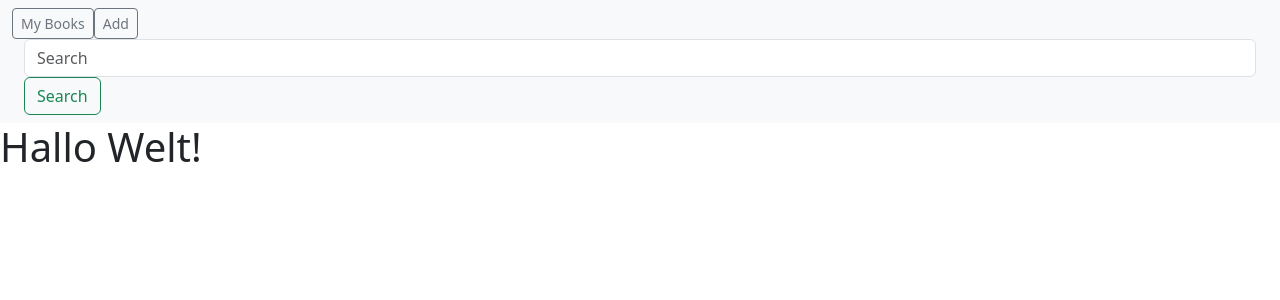
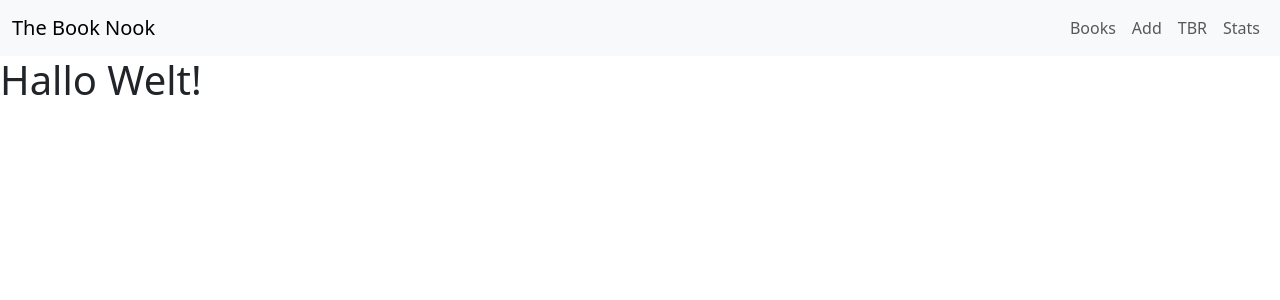
Before and after one commit to programmingperry/personal_library_project, a PHP site: page / in a window 1280 px wide. Shown: the top 300 px of the page. Run offline with PHP 8.4, Linux system fonts and the light colour scheme.

Commit message:
create navigation content and layout

```diff
--- a/inc/nav.php
+++ b/inc/nav.php
@@ -1,12 +1,26 @@
-<nav class="navbar bg-body-tertiary">
-  <form class="container-fluid justify-content-start">
-    <button class="btn btn-sm btn-outline-secondary" type="button">My Books</button>
-    <button class="btn btn-sm btn-outline-secondary" type="button">Add</button>
-    <div class="container-fluid">
-    <form class="d-flex" role="search">
-      <input class="form-control me-2" type="search" placeholder="Search" aria-label="Search"/>
-      <button class="btn btn-outline-success" type="submit">Search</button>
-    </form>
+<nav class="navbar navbar-expand-lg navbar-light bg-light">
+  <div class="container-fluid">
+    <a class="navbar-brand" href="#">The Book Nook</a>
+
+    <button class="navbar-toggler" type="button" data-bs-toggle="collapse" data-bs-target="#navbarNav">
+      <span class="navbar-toggler-icon"></span>
+    </button>
+
+    <div class="collapse navbar-collapse justify-content-end" id="navbarNav">
+      <ul class="navbar-nav">
+        <li class="nav-item">
+          <a class="nav-link" href="#">Books</a>
+        </li>
+        <li class="nav-item">
+          <a class="nav-link" href="#">Add</a>
+        </li>
+        <li class="nav-item">
+          <a class="nav-link" href="#">TBR</a>
+        </li>
+        <li class="nav-item">
+          <a class="nav-link" href="#">Stats</a>
+        </li>
+      </ul>
+    </div>
   </div>
-  </form>
 </nav>
```
